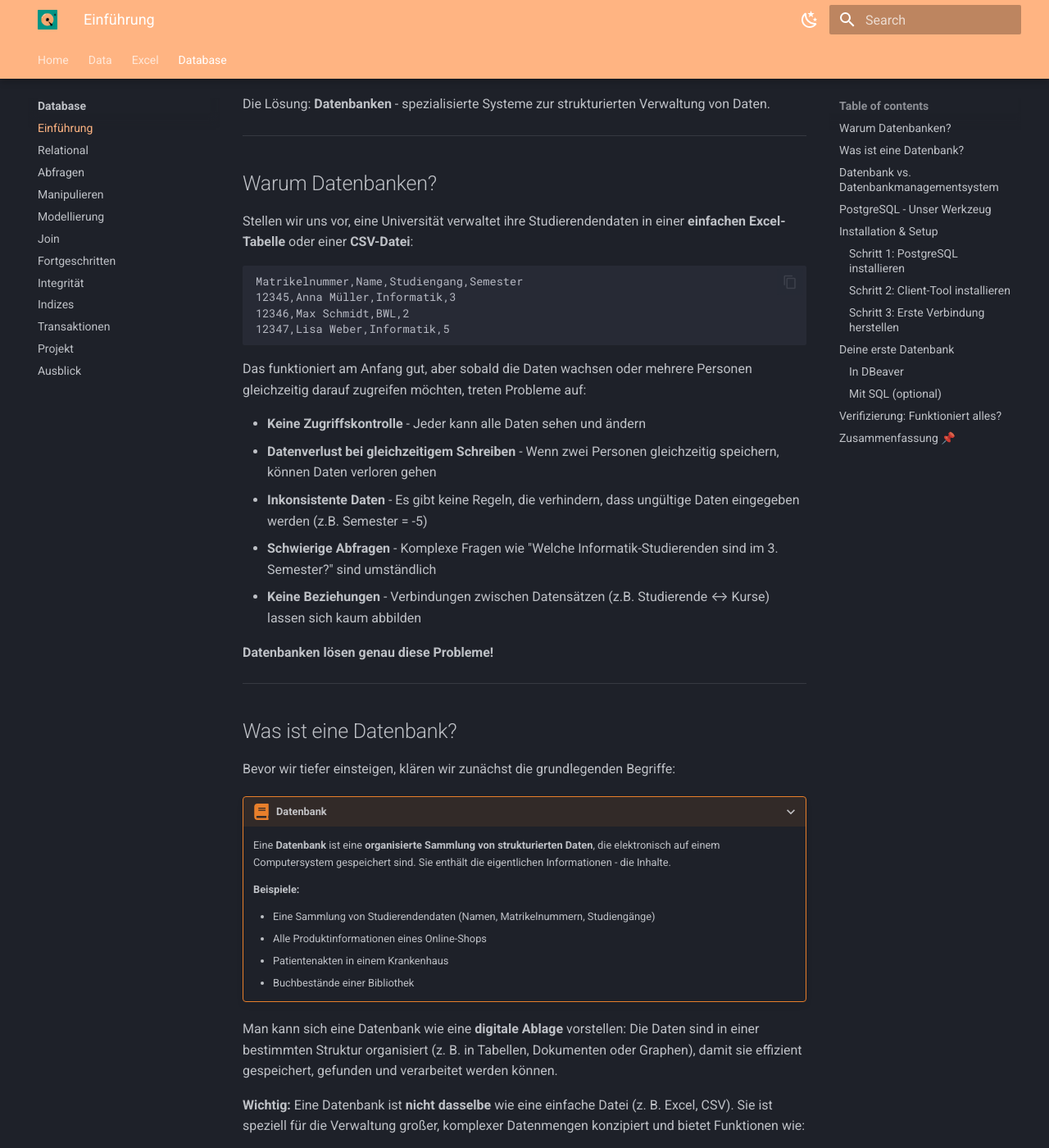
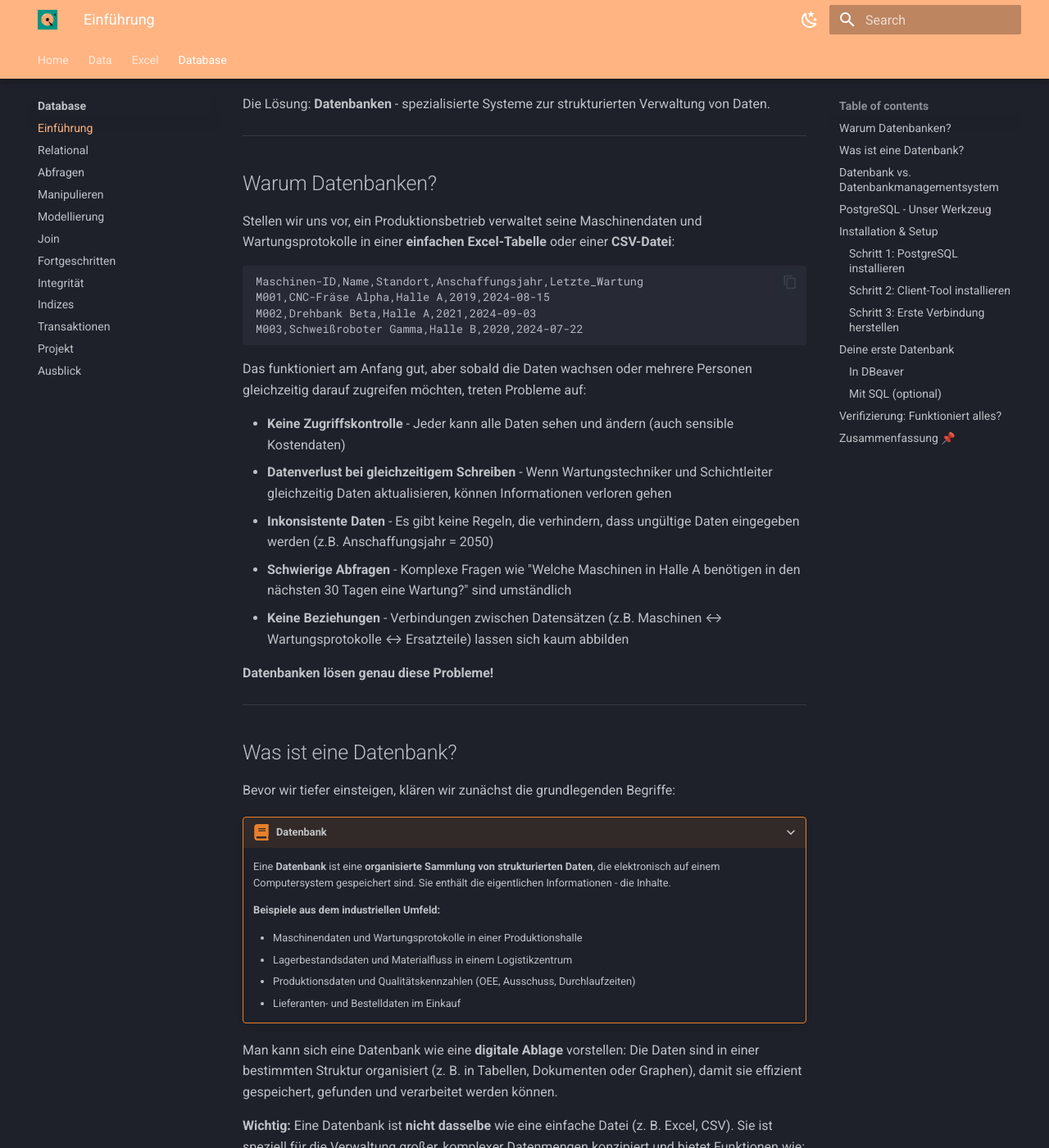
Before and after one commit to mciwing/data-campus, an MkDocs documentation site: the page built from docs/database/einfuehrung.md, in a window 1280 px wide and 1400 px high, scrolled down 299 px. Shown: the whole window at 82% size. Built offline with MkDocs 1.6.1 and Material for MkDocs 9.7.7, drawn with Linux system fonts in a browser that asks for light colours; some of the changed text lies outside the part shown.

Commit message:
changed exmaple to production

````diff
--- a/docs/database/einfuehrung.md
+++ b/docs/database/einfuehrung.md
@@ -1,6 +1,6 @@
 # Einführung in Datenbanken
 
-In den vorherigen Kapiteln haben wir uns mit **Datenerfassung, -verarbeitung und -speicherung** beschäftigt. Wir haben gesehen, wie Daten von Sensoren erfasst, in binärer Form verarbeitet und auf verschiedenen Speichermedien wie RAM, SSD oder HDD gesichert werden.
+In den vorherigen Kapiteln haben wir uns mit **[Datenerfassung, -verarbeitung und -speicherung](../data/index.md)** beschäftigt. Wir haben gesehen, wie Daten von Sensoren erfasst, in binärer Form verarbeitet und auf verschiedenen Speichermedien wie RAM, SSD oder HDD gesichert werden.
 
 Doch was passiert, wenn wir **große Datenmengen strukturiert organisieren, effizient durchsuchen und gleichzeitig von mehreren Anwendungen nutzen** möchten? Hier stoßen einfache Dateisysteme schnell an ihre Grenzen.
 
@@ -10,22 +10,22 @@ Die Lösung: **Datenbanken** - spezialisierte Systeme zur strukturierten Verwalt
 
 ## Warum Datenbanken?
 
-Stellen wir uns vor, eine Universität verwaltet ihre Studierendendaten in einer **einfachen Excel-Tabelle** oder einer **CSV-Datei**:
+Stellen wir uns vor, ein Produktionsbetrieb verwaltet seine Maschinendaten und Wartungsprotokolle in einer **einfachen Excel-Tabelle** oder einer **CSV-Datei**:
 
 ```csv
-Matrikelnummer,Name,Studiengang,Semester
-12345,Anna Müller,Informatik,3
-12346,Max Schmidt,BWL,2
-12347,Lisa Weber,Informatik,5
+Maschinen-ID,Name,Standort,Anschaffungsjahr,Letzte_Wartung
+M001,CNC-Fräse Alpha,Halle A,2019,2024-08-15
+M002,Drehbank Beta,Halle A,2021,2024-09-03
+M003,Schweißroboter Gamma,Halle B,2020,2024-07-22
 ```
 
 Das funktioniert am Anfang gut, aber sobald die Daten wachsen oder mehrere Personen gleichzeitig darauf zugreifen möchten, treten Probleme auf:
 
-- **Keine Zugriffskontrolle** - Jeder kann alle Daten sehen und ändern
-- **Datenverlust bei gleichzeitigem Schreiben** - Wenn zwei Personen gleichzeitig speichern, können Daten verloren gehen
-- **Inkonsistente Daten** - Es gibt keine Regeln, die verhindern, dass ungültige Daten eingegeben werden (z.B. Semester = -5)
-- **Schwierige Abfragen** - Komplexe Fragen wie "Welche Informatik-Studierenden sind im 3. Semester?" sind umständlich
-- **Keine Beziehungen** - Verbindungen zwischen Datensätzen (z.B. Studierende ↔ Kurse) lassen sich kaum abbilden
+- **Keine Zugriffskontrolle** - Jeder kann alle Daten sehen und ändern (auch sensible Kostendaten)
+- **Datenverlust bei gleichzeitigem Schreiben** - Wenn Wartungstechniker und Schichtleiter gleichzeitig Daten aktualisieren, können Informationen verloren gehen
+- **Inkonsistente Daten** - Es gibt keine Regeln, die verhindern, dass ungültige Daten eingegeben werden (z.B. Anschaffungsjahr = 2050)
+- **Schwierige Abfragen** - Komplexe Fragen wie "Welche Maschinen in Halle A benötigen in den nächsten 30 Tagen eine Wartung?" sind umständlich
+- **Keine Beziehungen** - Verbindungen zwischen Datensätzen (z.B. Maschinen ↔ Wartungsprotokolle ↔ Ersatzteile) lassen sich kaum abbilden
 
 **Datenbanken lösen genau diese Probleme!**
 
@@ -38,19 +38,19 @@ Bevor wir tiefer einsteigen, klären wir zunächst die grundlegenden Begriffe:
 ???+ defi "Datenbank"
     Eine **Datenbank** ist eine **organisierte Sammlung von strukturierten Daten**, die elektronisch auf einem Computersystem gespeichert sind. Sie enthält die eigentlichen Informationen - die Inhalte.
 
-    **Beispiele:**
+    **Beispiele aus dem industriellen Umfeld:**
 
-    - Eine Sammlung von Studierendendaten (Namen, Matrikelnummern, Studiengänge)
-    - Alle Produktinformationen eines Online-Shops
-    - Patientenakten in einem Krankenhaus
-    - Buchbestände einer Bibliothek
+    - Maschinendaten und Wartungsprotokolle in einer Produktionshalle
+    - Lagerbestandsdaten und Materialfluss in einem Logistikzentrum
+    - Produktionsdaten und Qualitätskennzahlen (OEE, Ausschuss, Durchlaufzeiten)
+    - Lieferanten- und Bestelldaten im Einkauf
 
 Man kann sich eine Datenbank wie eine **digitale Ablage** vorstellen: Die Daten sind in einer bestimmten Struktur organisiert (z. B. in Tabellen, Dokumenten oder Graphen), damit sie effizient gespeichert, gefunden und verarbeitet werden können.
 
 **Wichtig:** Eine Datenbank ist **nicht dasselbe** wie eine einfache Datei (z. B. Excel, CSV). Sie ist speziell für die Verwaltung großer, komplexer Datenmengen konzipiert und bietet Funktionen wie:
 
 - **Strukturierte Organisation** - Daten sind logisch geordnet (z. B. in Tabellen mit Spalten und Zeilen)
-- **Beziehungen** - Verknüpfungen zwischen verschiedenen Datensätzen (z. B. Studierende ↔ Kurse)
+- **Beziehungen** - Verknüpfungen zwischen verschiedenen Datensätzen (z. B. Maschinen ↔ Wartungsprotokolle ↔ Ersatzteile)
 - **Persistenz** - Daten bleiben dauerhaft erhalten, auch nach dem Neustart des Systems
 
 ---
@@ -65,9 +65,9 @@ Die Begriffe **Datenbank** und **Datenbankmanagementsystem** werden oft synonym
 ```mermaid
 flowchart TB
     A[Benutzer / Anwendungen]:::peach --> B[DBMS<br/>PostgreSQL, MySQL, MongoDB]:::teal
-    B --> C[Datenbank 1<br/>uni_db]:::peach
-    B --> D[Datenbank 2<br/>shop_db]:::peach
-    B --> E[Datenbank 3<br/>bibliothek_db]:::peach
+    B --> C[Datenbank 1<br/>produktions_db]:::peach
+    B --> D[Datenbank 2<br/>lager_db]:::peach
+    B --> E[Datenbank 3<br/>qualitaet_db]:::peach
 
     classDef peach fill:#FFB482aa,stroke:#333,stroke-width:1px;
     classDef teal fill:#009485aa,stroke:#333,stroke-width:2px;
@@ -93,13 +93,13 @@ flowchart TB
     </tr>
     <tr>
         <td style="background:#00948511; text-align:left; padding:10px 14px;"><strong>Beispiel</strong></td>
-        <td style="text-align:left; padding:10px 14px;"><code>uni_db</code>, <code>shop_db</code></td>
+        <td style="text-align:left; padding:10px 14px;"><code>produktions_db</code>, <code>lager_db</code></td>
         <td style="text-align:left; padding:10px 14px;">PostgreSQL, MySQL, MongoDB</td>
     </tr>
     <tr>
         <td style="background:#00948511; text-align:left; padding:10px 14px;"><strong>Analogie</strong></td>
-        <td style="text-align:left; padding:10px 14px;">Die Bücher in einer Bibliothek</td>
-        <td style="text-align:left; padding:10px 14px;">Das Bibliothekssystem (Katalog, Ausleihe, Verwaltung)</td>
+        <td style="text-align:left; padding:10px 14px;">Die Teile im Lager</td>
+        <td style="text-align:left; padding:10px 14px;">Das Lagerverwaltungssystem (ERP, Bestandsführung, Nachverfolgung)</td>
     </tr>
     <tr>
         <td style="background:#00948511; text-align:left; padding:10px 14px;"><strong>Funktion</strong></td>
@@ -126,14 +126,14 @@ Ein DBMS bietet eine Vielzahl von Funktionen, die weit über einfache Dateispeic
 
 Das DBMS ist die **Vermittlungsschicht** zwischen Anwendungen und den eigentlichen Daten. Es sorgt dafür, dass alle Zugriffe koordiniert, sicher und effizient ablaufen.
 
-???+ example "Beispiel: Universitätsdatenbank"
+???+ example "Beispiel: Produktionsdatenbank"
 
-    - **Die Datenbank** (z.B. `uni_db`) enthält alle Studierendendaten, Kursinformationen, Noten etc.
+    - **Die Datenbank** (z.B. `produktions_db`) enthält alle Maschinendaten, Wartungsprotokolle, Produktionsaufträge etc.
     - **Das DBMS** (z.B. PostgreSQL) verwaltet diese Datenbank:
-        - Stellt sicher, dass keine ungültigen Matrikelnummern eingegeben werden
-        - Erlaubt dem Sekretariat, Studierendendaten zu ändern
-        - Ermöglicht Studierenden, ihre Noten abzurufen (aber nicht zu ändern!)
-        - Sorgt dafür, dass bei 1000 gleichzeitigen Anfragen keine Daten verloren gehen
+        - Stellt sicher, dass keine ungültigen Maschinen-IDs oder unmögliche Wartungsdaten eingegeben werden
+        - Erlaubt der Instandhaltung, Wartungsprotokolle zu aktualisieren
+        - Ermöglicht dem Schichtleiter, Produktionsdaten abzurufen (aber keine Wartungskosten einzusehen!)
+        - Sorgt dafür, dass bei gleichzeitigen Zugriffen von MES, ERP und Wartungs-Apps keine Daten verloren gehen
 
 ---
 
````
Also changed, not shown: other parts of docs/database/einfuehrung.md (+2 -2 lines).
